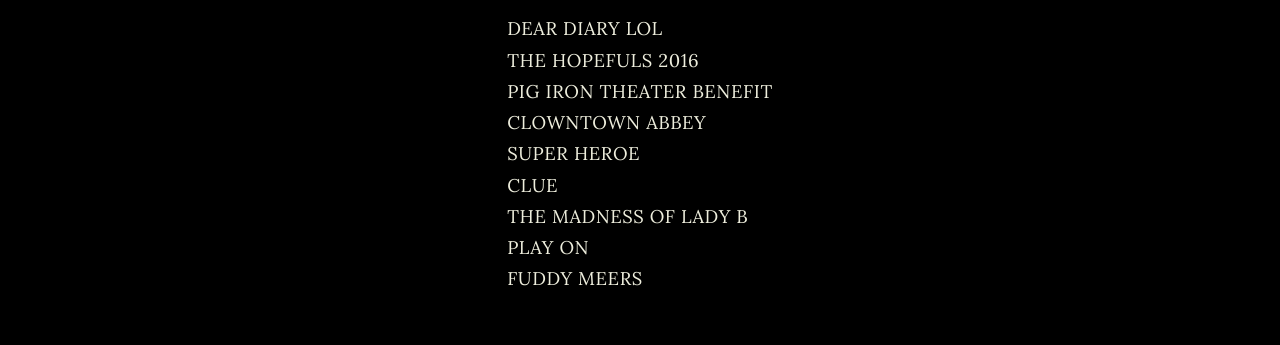
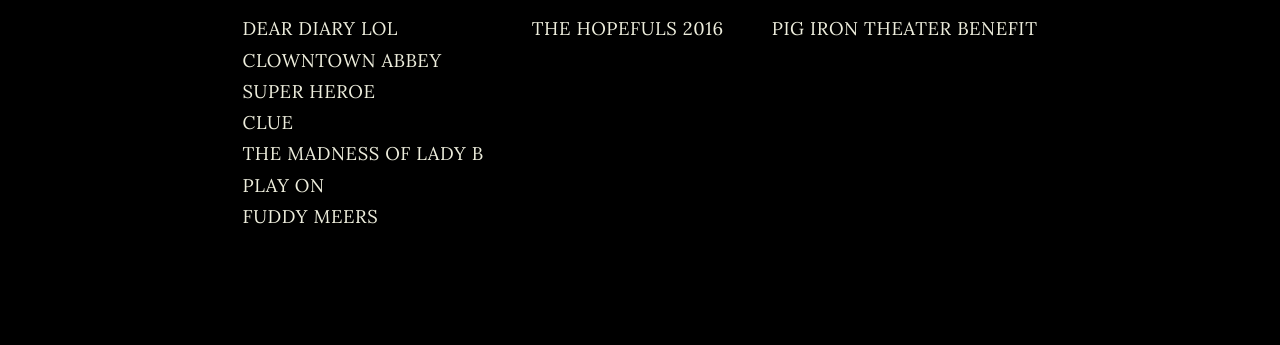
Before and after one commit to bummings/amitylight, a website: page index.html in a window 1280 px wide. Shown: the part 4215-4560 px from the top of the page. Drawn offline with nearby package versions, Linux system fonts and the light colour scheme.

Commit message:
more grid, more grid

```diff
--- a/styles.css
+++ b/styles.css
@@ -346,6 +346,7 @@
   display: grid;
   grid-template-rows: 9 / 1fr;
   grid-template-columns: 3 / 1fr;
+  grid-column-gap: 3rem;
 }
 
 .resume__list--title {
@@ -353,30 +354,39 @@
 }
 
 .resume__list--1 {
+  grid-row: 1;
 }
 
 .resume__list--2 {
+  grid-row: 1;
 }
 
 .resume__list--3 {
+  grid-row: 1;
 }
 
 .resume__list--4 {
+  grid-row: 4;
 }
 
 .resume__list--5 {
+  grid-row: 5;
 }
 
 .resume__list--6 {
+  grid-row: 6;
 }
 
 .resume__list--7 {
+  grid-row: 7;
 }
 
 .resume__list--8 {
+  grid-row: 8;
 }
 
 .resume__list--9 {
+  grid-row: 9;
 }
 
 .contact {
```
